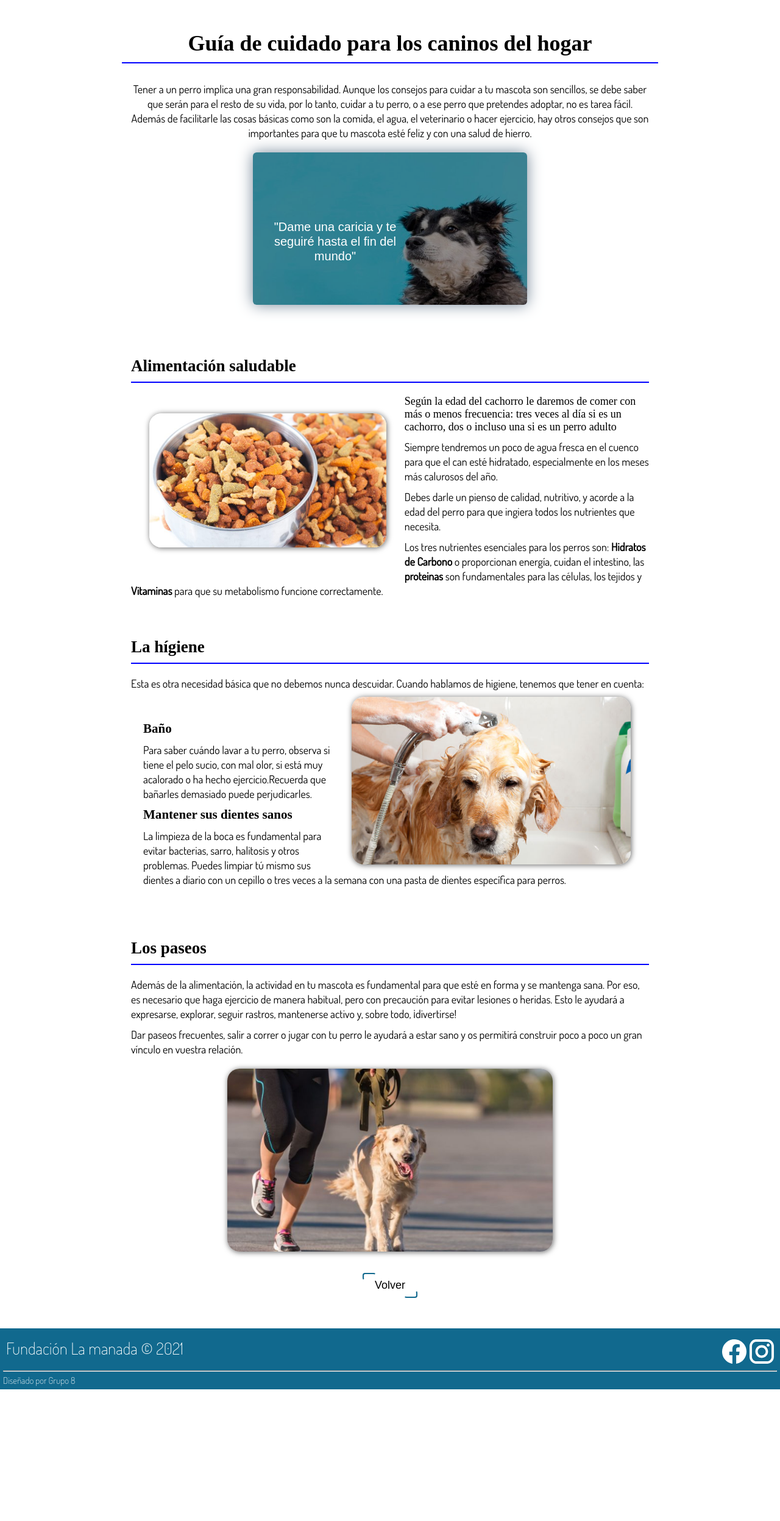
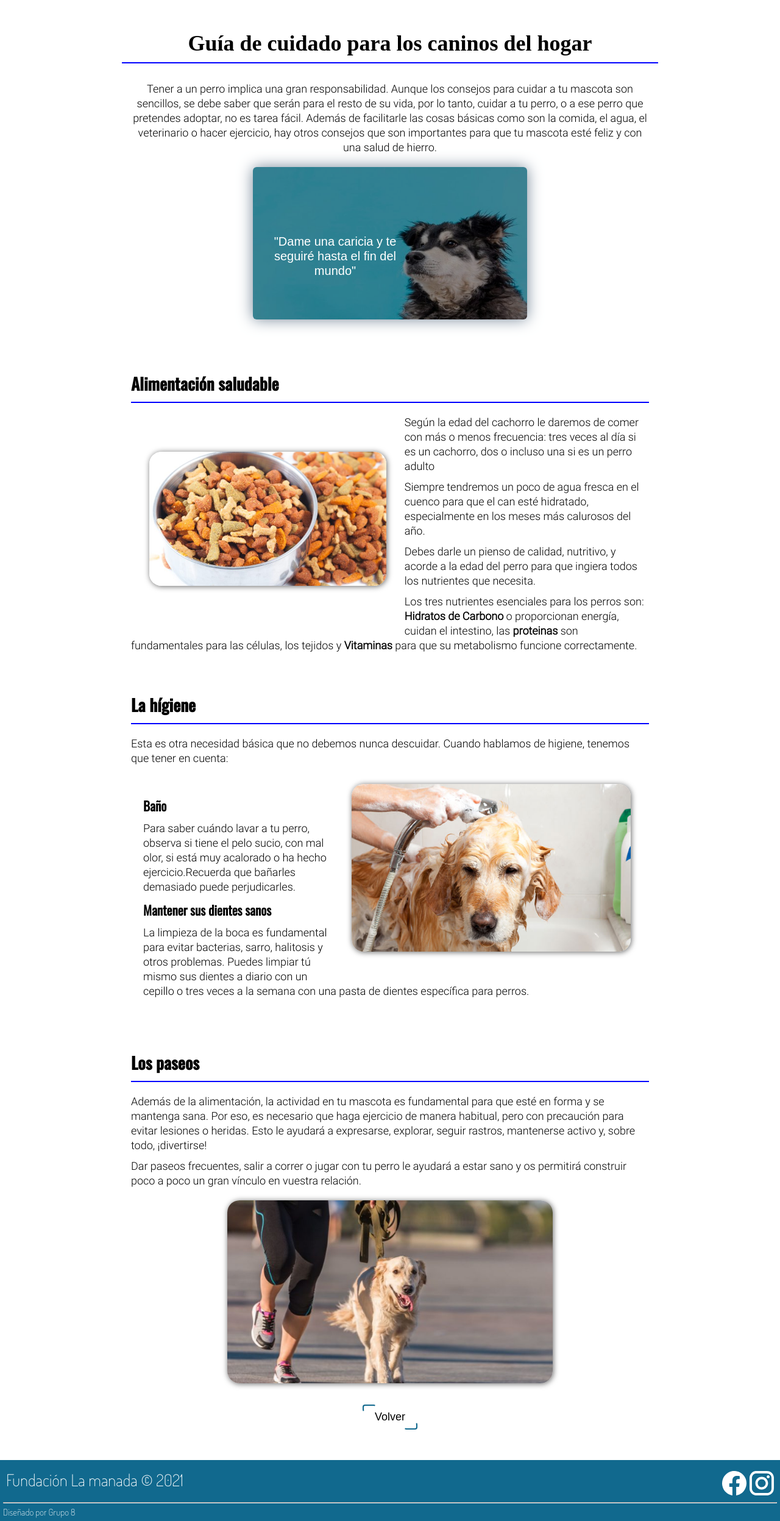
Before and after one commit to Javithor360/manada, a PHP site: page /guides/dogcare.html in a window 1280 px wide. Shown: the part 60-2555 px from the top of the page at 61% size. Before the commit the page ends 2339 px from the top, so only its background shows below. Run offline with PHP 8.4, Linux system fonts and the light colour scheme; some web fonts are replaced.

Commit message:
dog/cat care - Cambios de fuentes

```diff
--- a/css/dogcare.css
+++ b/css/dogcare.css
@@ -19,15 +19,41 @@
 	font-size: normal;
 }
 
-@import url('https://fonts.googleapis.com/css2?family=Oswald&display=swap');
+@font-face{
+	font-family: Roboto-light;
+	src: url(../src/fonts/Roboto-Light.ttf);
+	font-weight: normal;
+	font-size: normal;
+}
+
+@font-face{
+	font-family: Oswald-Medium;
+	src: url(../src/fonts/Oswald-Medium.ttf);
+	font-weight: normal;
+	font-size: normal;
+}
+
+@font-face{
+	font-family: Oswald-Regular;
+	src: url(../src/fonts/Oswald-Regular.ttf);
+	font-weight: normal;
+	font-size: normal;
+}
+
 
 .container h1{
     font-family: Signika;
     text-align: center;
 }
 
+.container h2{
+    font-family: Oswald-Medium;
+    padding-top: 40px;
+}
+
 .container h3{
     margin-top: 10px;
+    font-family: Oswald-Regular;
 }
 
 body{
@@ -77,7 +103,7 @@ body{
 }
 
 .sect p, .container p{
-    font-family: Dosis;
+    font-family: Roboto-light;
     line-height: 24px;
     padding-top: 10px;
     font-size: 18px;
@@ -107,7 +133,7 @@ body{
     float: left;
     height: 220px;
     width: auto;
-    margin:  40px 30px;
+    margin:  70px 30px;
     border-radius: 20px;
     box-shadow: 1px 1px 10px rgba(0, 0, 0, 0.6);
 }
@@ -116,7 +142,7 @@ body{
     float: right;
     height: 275px;
     width: auto;
-    margin: 10px 30px;
+    margin: 30px 30px;
     border-radius: 20px;
     box-shadow: 1px 1px 10px rgba(0, 0, 0, 0.6);
 }
@@ -131,10 +157,6 @@ body{
     justify-content: center;
     align-items: center;
 
-}
-
-.sect h2{
-    padding-top: 40px;
 }
 
 #back::after,
--- a/guides/dogcare.html
+++ b/guides/dogcare.html
@@ -63,9 +63,9 @@
                 <hr size=2px color='blue'>
                 <img  id='food' src="../src/dogfood.jpg">
                     <p>
+                       Según la edad del cachorro le daremos de comer con más o menos frecuencia: tres veces al día si es un cachorro, dos o incluso una si es un perro adulto
+                    </p>
 
-                    </p>
-                       Según la edad del cachorro le daremos de comer con más o menos frecuencia: tres veces al día si es un cachorro, dos o incluso una si es un perro adulto
                     <p>
                         Siempre tendremos un poco de agua fresca en el cuenco para que el can esté hidratado, especialmente en los meses más calurosos del año.
                     </p>
```
Also changed, not shown: css/catcare.css (+29 -9 lines), src/fonts/Oswald-Bold.ttf (added), src/fonts/Oswald-Light.ttf (added), src/fonts/Oswald-Medium.ttf (added), src/fonts/Oswald-Regular.ttf (added), src/fonts/Roboto-Bold.ttf (added), src/fonts/Roboto-Light.ttf (added), src/fonts/Roboto-Medium.ttf (added), src/fonts/Roboto-Thin.ttf (added).
